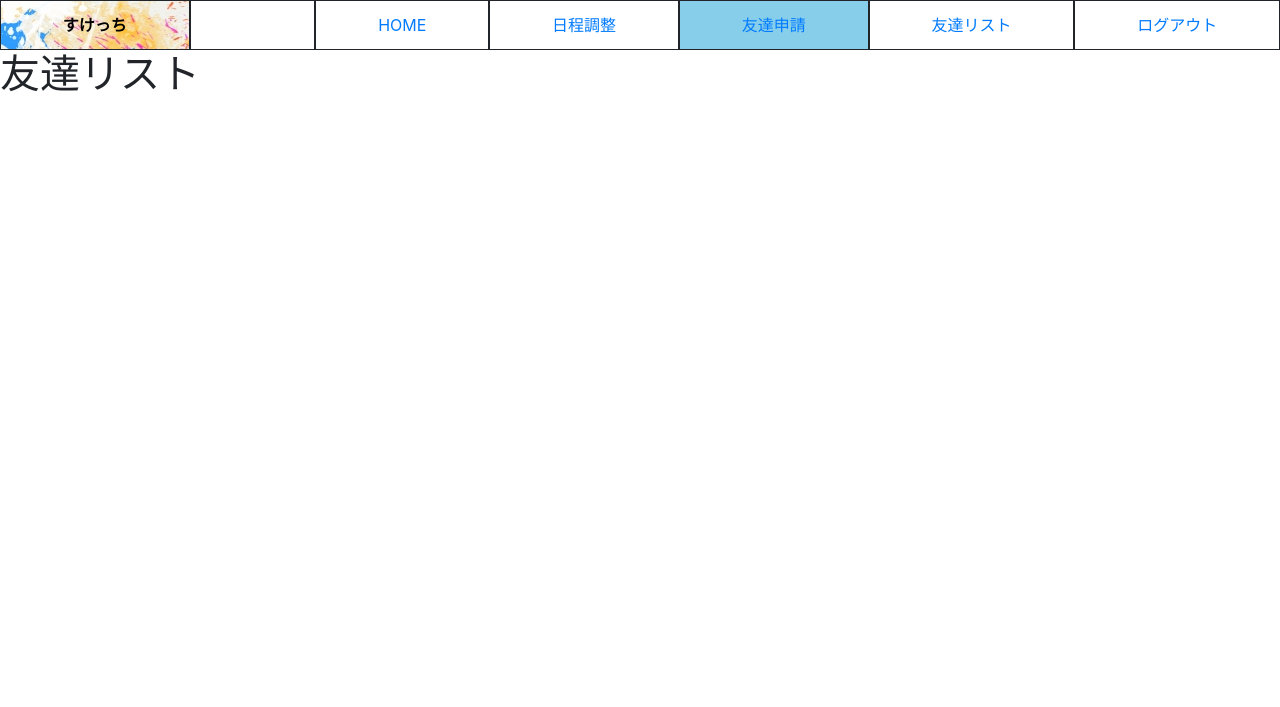
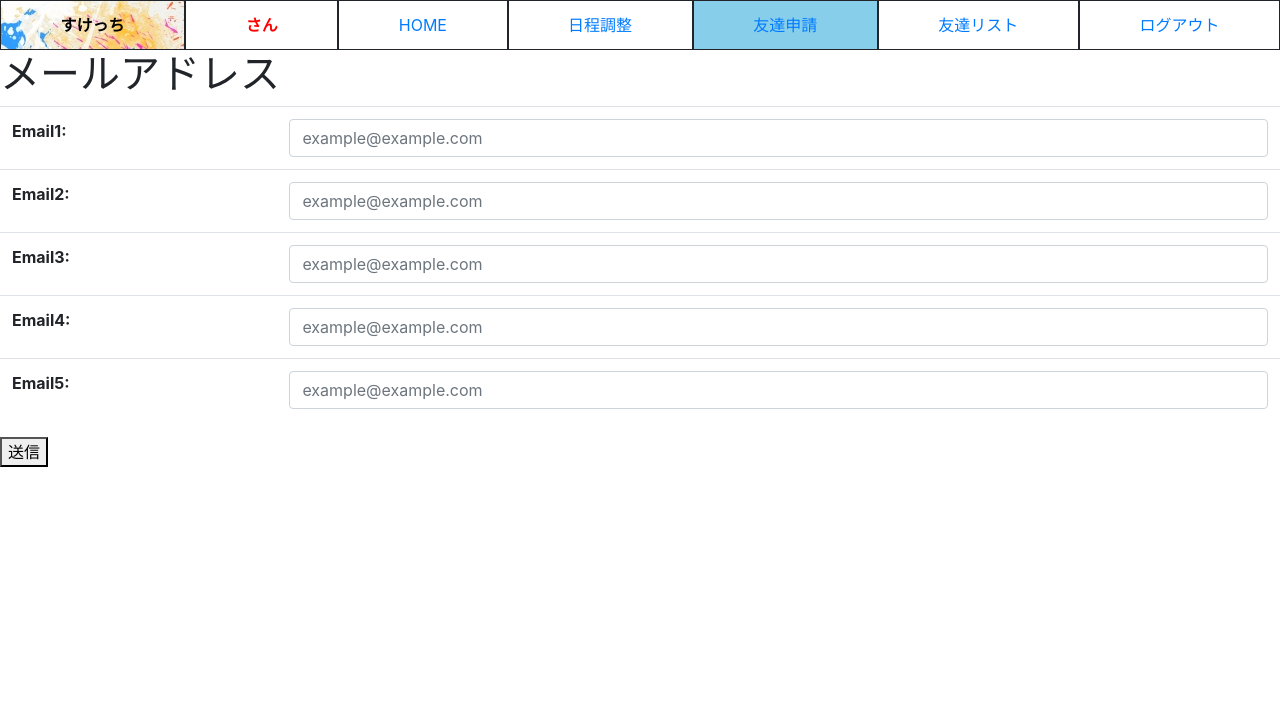
Before and after one commit to ktanonymous/sketch, a Django app: page /base/friends/application in a window 1280 px wide. Shown: the top 707 px of the page. Run offline with Django 3.2, Linux system fonts and the light colour scheme; some libraries are stand-ins or nearby versions.

Commit message:
make friend_application.html and remove_dbdata.sh and update views.py and forms.py

```diff
--- /dev/null
+++ b/base/forms.py
@@ -0,0 +1,43 @@
+from django import forms
+
+
+class FriendApplicationForm(forms.Form):
+    email1 = forms.EmailField(
+        max_length=255,
+        label='Email1',
+    )
+    email2 = forms.EmailField(
+        max_length=255,
+        label='Email2',
+        required=False
+    )
+    email3 = forms.EmailField(
+        max_length=255,
+        label='Email3',
+        required=False
+    )
+    email4 = forms.EmailField(
+        max_length=255,
+        label='Email4',
+        required=False
+    )
+    email5 = forms.EmailField(
+        max_length=255,
+        label='Email5',
+        required=False
+    )
+
+    def __init__(self, *args, **kwargs):
+        super().__init__(*args, **kwargs)
+
+        self.fields['email1'].widget.attrs['class'] = 'form-control'
+        self.fields['email2'].widget.attrs['class'] = 'form-control'
+        self.fields['email3'].widget.attrs['class'] = 'form-control'
+        self.fields['email4'].widget.attrs['class'] = 'form-control'
+        self.fields['email5'].widget.attrs['class'] = 'form-control'
+
+        self.fields['email1'].widget.attrs['placeholder'] = 'example@example.com'
+        self.fields['email2'].widget.attrs['placeholder'] = 'example@example.com'
+        self.fields['email3'].widget.attrs['placeholder'] = 'example@example.com'
+        self.fields['email4'].widget.attrs['placeholder'] = 'example@example.com'
+        self.fields['email5'].widget.attrs['placeholder'] = 'example@example.com'
--- a/base/templates/base.html
+++ b/base/templates/base.html
@@ -26,12 +26,12 @@
                 <div class="top-menu" style="background-image: url({% static 'img/background_image.jpg' %})">
                     <strong style='color: black;'>すけっち</strong>
                 </div>
-                <div class="top-menu"></div>
+                <div class="top-menu"><strong style="color: red;">{{ user.username }}さん</strong></div>
                 <div class="top-menu" style="{% block is_home %}{% endblock %}"><a href="{% url 'base:index' %}">HOME</a></div>
                 <div class="top-menu" style="{% block is_adjusting %}{% endblock %}"><a href="#!">日程調整</a></div>
                 <div class="top-menu" style="{% block is_friend_application %}{% endblock %}"><a href="{% url 'base:friend_application' %}">友達申請</a></div>
                 <div class="top-menu" style="{% block is_friends_list %}{% endblock %}"><a href="{% url 'base:friends' %}">友達リスト</a></div>
-                <div class="top-menu"><a href="#!">ログアウト</a></div>
+                <div class="top-menu"><a href="{% url 'account_logout' %}">ログアウト</a></div>
             </div>
         </nav>
     </header>
--- a/base/templates/friend_application.html
+++ b/base/templates/friend_application.html
@@ -5,6 +5,15 @@
 {% block is_friend_application %}background-color: skyblue;{% endblock %}
 
 {% block content %}
-<h1>友達リスト</h1>
+
+<h1>メールアドレス</h1>
+
+<form method="Post" action="{% url 'base:index' %}">
+    {% csrf_token %}
+    <table class="table">
+        {{ form.as_table }}
+    </table>
+    <button type="submit">送信</button>
+</form>
 
 {% endblock %}
--- a/base/templates/index.html
+++ b/base/templates/index.html
@@ -5,8 +5,6 @@
 {% block is_home %}background-color: skyblue;{% endblock %}
 
 {% block content %}
-
-<p>{{ user.username }} : {{ user.id }}</p>
 
 <div id="content-box">
 
--- a/base/urls.py
+++ b/base/urls.py
@@ -8,7 +8,6 @@ from .views import (
     CreateFriendView,
     GetFriendListView,
     IndexView,
-    WelcomeView,
     FriendsListView,
     FriendApplicationView
 )
@@ -22,6 +21,9 @@ urlpatterns = [
     path('friend/list/<int:pk>', GetFriendListView.as_view()),
     path('index/', IndexView.as_view(), name='index'),
     path('friends/', FriendsListView.as_view(), name='friends'),
-    path('friends/application', FriendApplicationView.as_view(), name='friend_application'),
-    path('welcome/', WelcomeView.as_view(), name='welcome'),
+    path(
+        'friends/application',
+        FriendApplicationView.as_view(),
+        name='friend_application'
+    ),
 ]
--- a/base/views.py
+++ b/base/views.py
@@ -1,10 +1,13 @@
 from django.shortcuts import render
+from django.urls import reverse_lazy
+from django.contrib import messages
 from rest_framework import status, generics
 from rest_framework.views import APIView
 from rest_framework.response import Response
 from rest_framework.permissions import AllowAny, IsAuthenticated
 
 from .models import User, Friend, Event, Information, AdjustingSchedule
+from .forms import FriendApplicationForm
 from .serializers import (
     UserSerializer,
     RetrieveUserSerializer,
@@ -70,10 +73,6 @@ class IndexView(generic.ListView):
         return informations
 
 
-class WelcomeView(generic.TemplateView):
-    template_name = 'welcome.html'
-
-
 class FriendsListView(generic.ListView):
     model = Friend
     template_name = 'friends_list.html'
@@ -91,5 +90,16 @@ class FriendsListView(generic.ListView):
         return friends
 
 
-class FriendApplicationView(generic.TemplateView):
+class FriendApplicationView(generic.FormView):
     template_name = 'friend_application.html'
+    form_class = FriendApplicationForm
+    model = Friend
+    success_url = reverse_lazy('base:index')
+
+    def form_valid(self, form):
+        messages.success(self.request, '保存しました'.format(form.instance))
+        return super().form_valid(form)
+
+    def form_invalid(self, form):
+        messages.success(self.request, '保存できなかったよ（泣）'.format(form.instance))
+        return super().form_invalid(form)
--- a/static/css/mystyle.css
+++ b/static/css/mystyle.css
@@ -48,6 +48,14 @@
     overflow-y: scroll;
 }
 
+#address-box{
+    display: flex;
+    justify-content: space-between;
+    flex-direction: column;
+    width: 60%;
+    margin: 0px;
+}
+
 /* .mybtn{
     padding: 10px 30px;
     margin: 3px;
```
Also changed, not shown: base/templates/welcome.html (deleted, +0 -10 lines), base/migrations/0001_initial.py, 1 other file.
